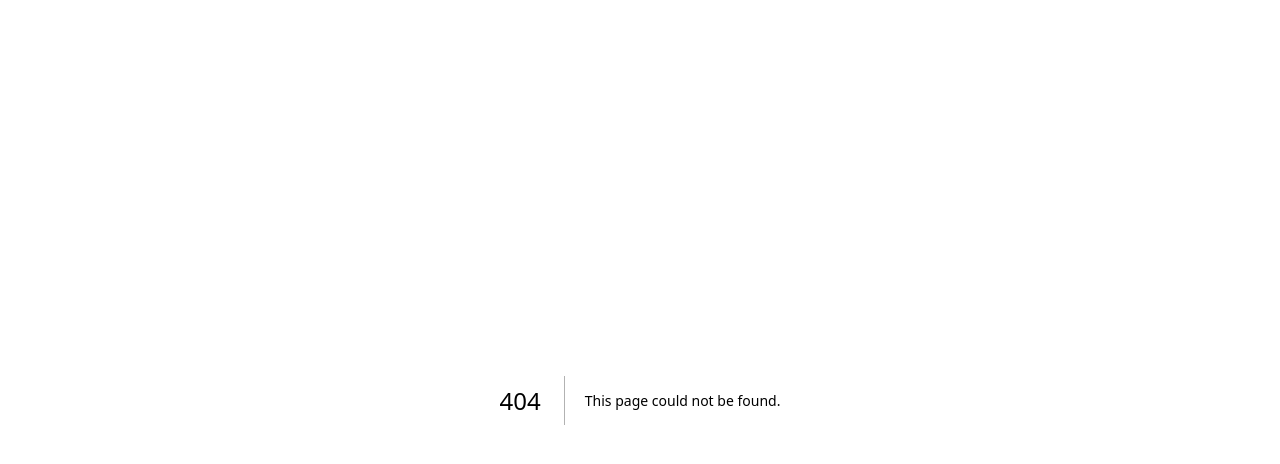
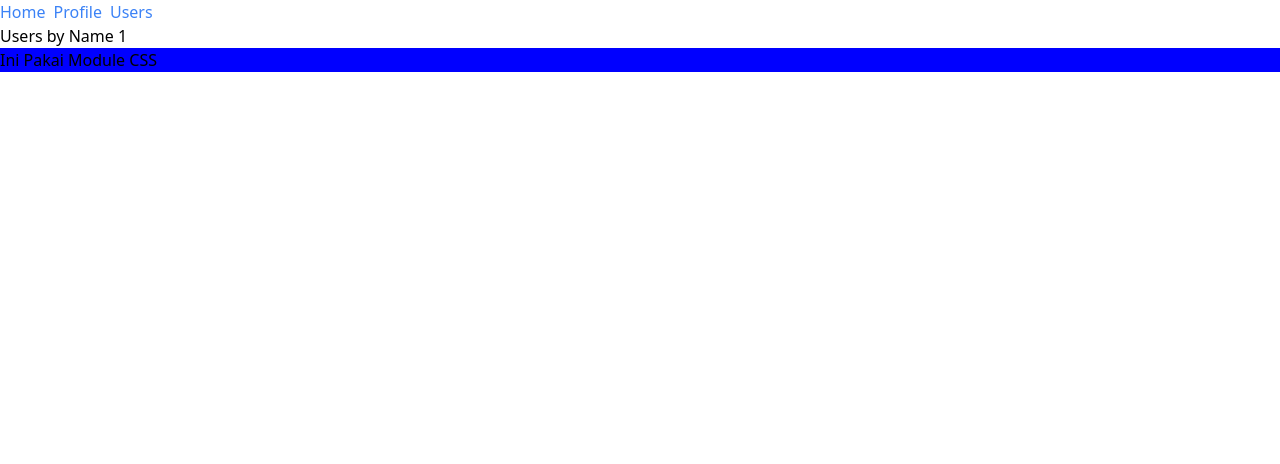
Before and after one commit to YogaRP/belajar-nextjs-sanbercode-batch-50, a Next.js app: page /users/1 in a window 1280 px wide. Before the commit this address had no page. Shown: the top 464 px of the page. Built offline with nearby package versions, Linux system fonts and the light colour scheme.

Commit message:
Tugas Hari-8

```diff
--- /dev/null
+++ b/pages/users/[id].js
@@ -0,0 +1,13 @@
+import Layout from "@/layouts";
+import { useRouter } from "next/router";
+
+export default function UserByName() {
+  const router = useRouter();
+  const { id } = router?.query;
+
+  return (
+    <Layout metaTitle={"Dynamic Route"} metaDescription={"Route yang dinamis"}>
+      <p>Users by Name {id}</p>
+    </Layout>
+  );
+}
```
